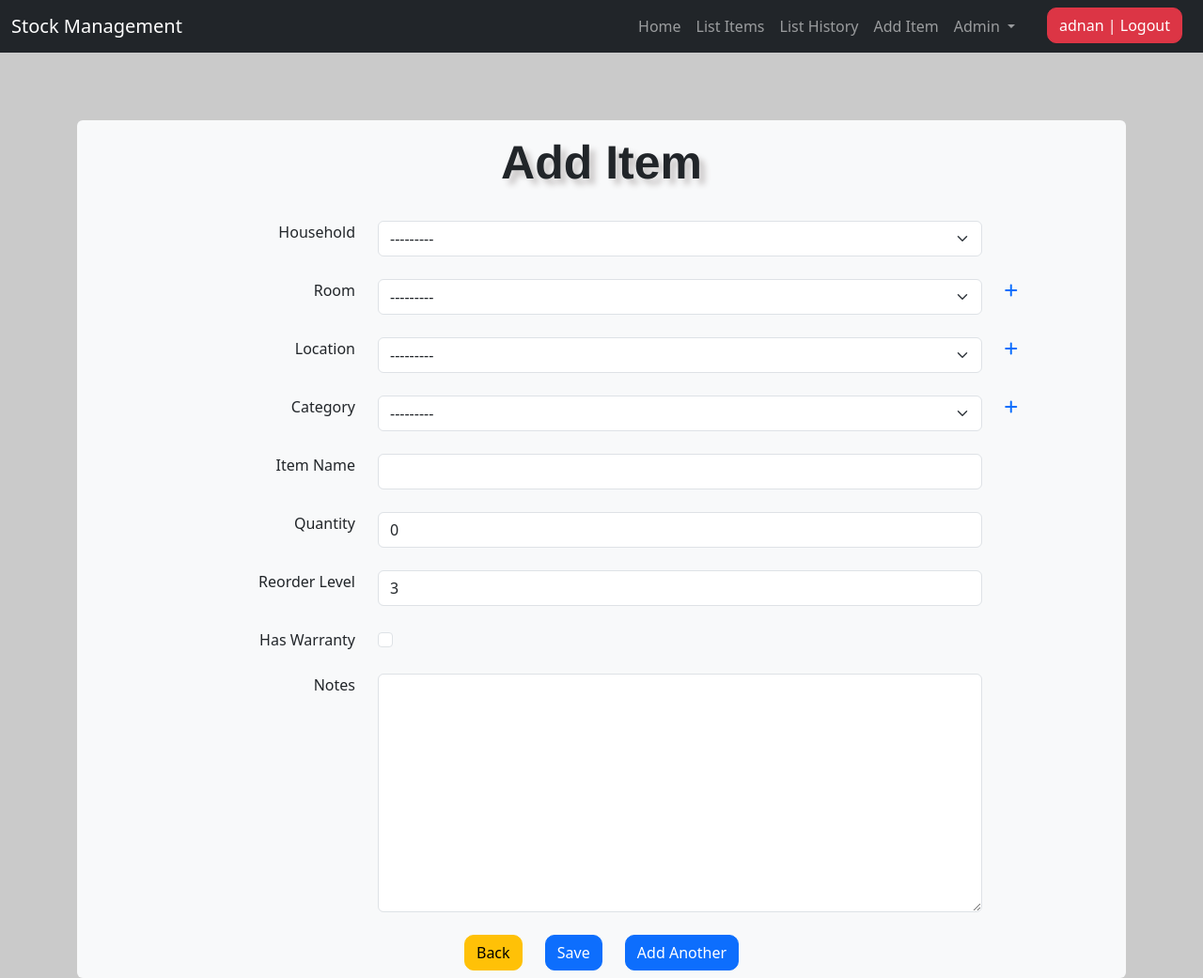
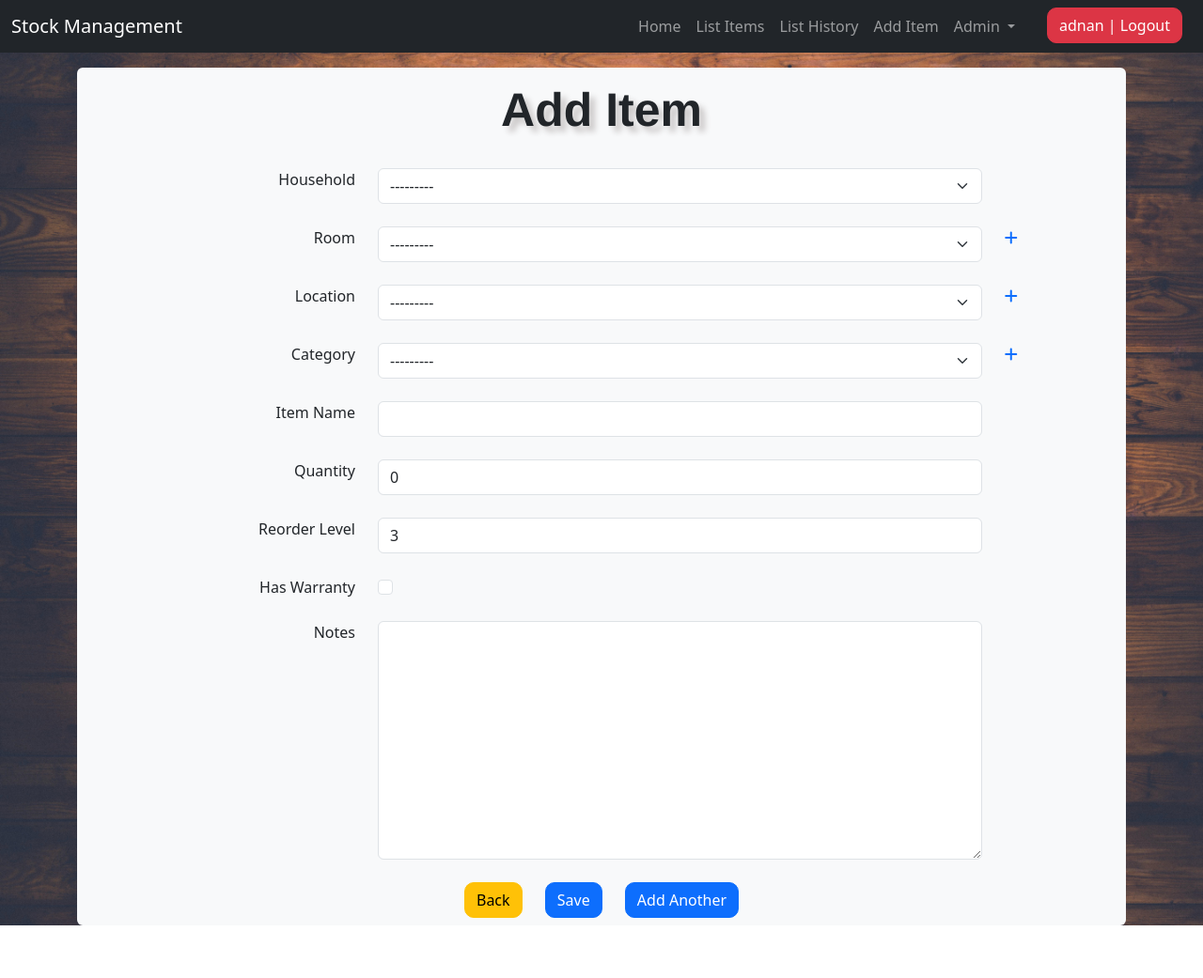
Before and after one commit to adnanmuhtadi/myinventory, a Django app: page /add_items/ in a window 1280 px wide. Shown: the whole page at 94% size. After the commit the page ends 985 px from the top, so only its background shows below. Run offline with Django 3.2, Linux system fonts and the light colour scheme; a user stored in the database is signed in; data comes from the database, SQL or seed files in the repository; some libraries are stand-ins or nearby versions.

Commit message:
added background

```diff
--- a/stockmgmt/static/css/style.css
+++ b/stockmgmt/static/css/style.css
@@ -1,5 +1,9 @@
 body {
-    background-color: #cacaca;
+    background-image: url("../img/bg.jpg");
+	background-repeat: no-repeat;
+	background-size: cover;
+	background-attachment: fixed;
+	height: 100vh;
 }
 
 /*Align the title to the center of the page*/
--- a/stockmgmt/templates/partials/nav.html
+++ b/stockmgmt/templates/partials/nav.html
@@ -1,4 +1,4 @@
-<nav class="navbar navbar-expand-lg navbar-dark bg-dark" aria-label="Offcanvas navbar large">
+<nav class="navbar navbar-expand-lg navbar-dark bg-dark fixed-top" aria-label="Offcanvas navbar large">
     <div class="container-fluid">
         <a class="navbar-brand" href="#">Stock Management</a>
         <button class="navbar-toggler" type="button" data-bs-toggle="offcanvas" data-bs-target="#offcanvasNavbar2"
```
Also changed, not shown: stockmgmt/static/img/bg.jpg (added).
